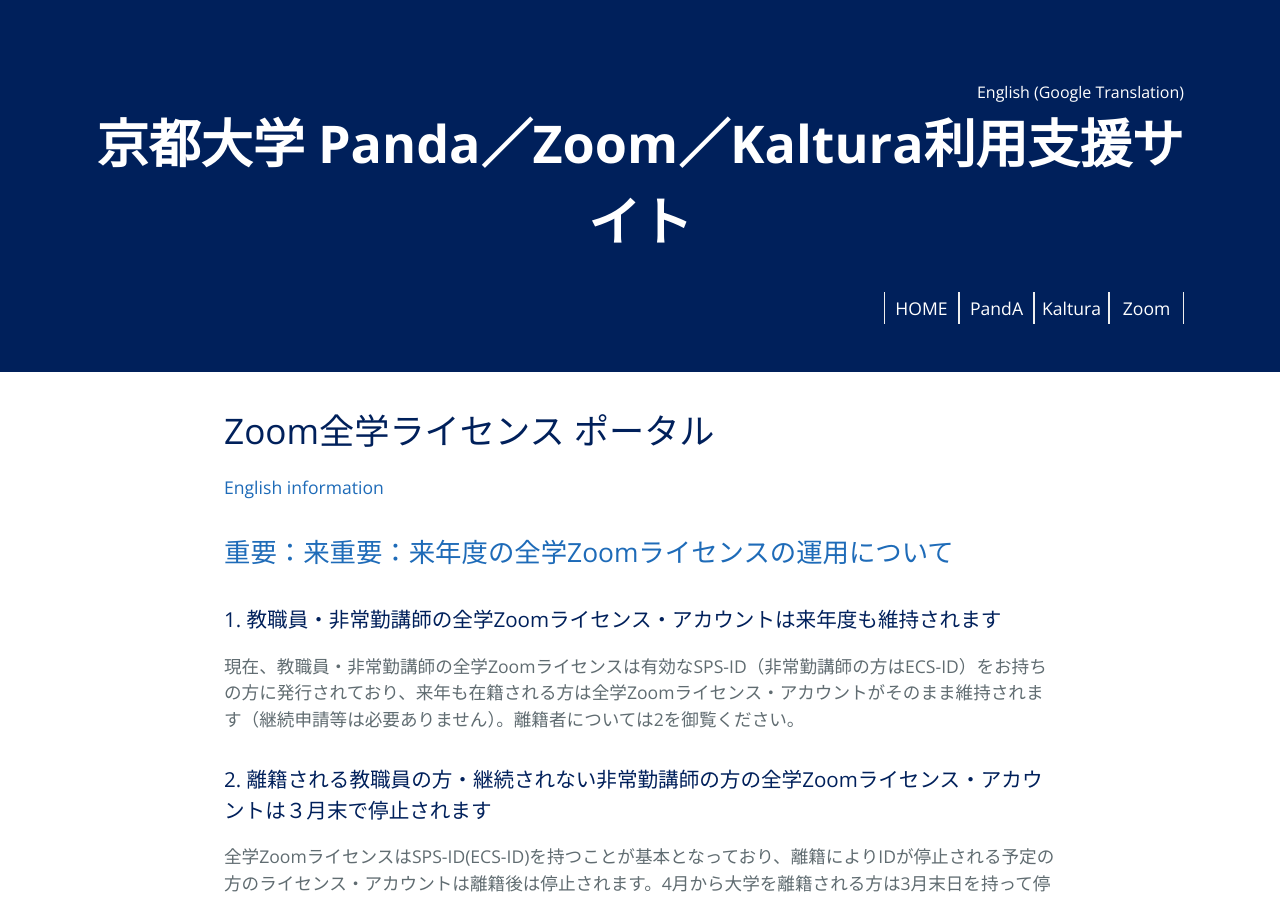
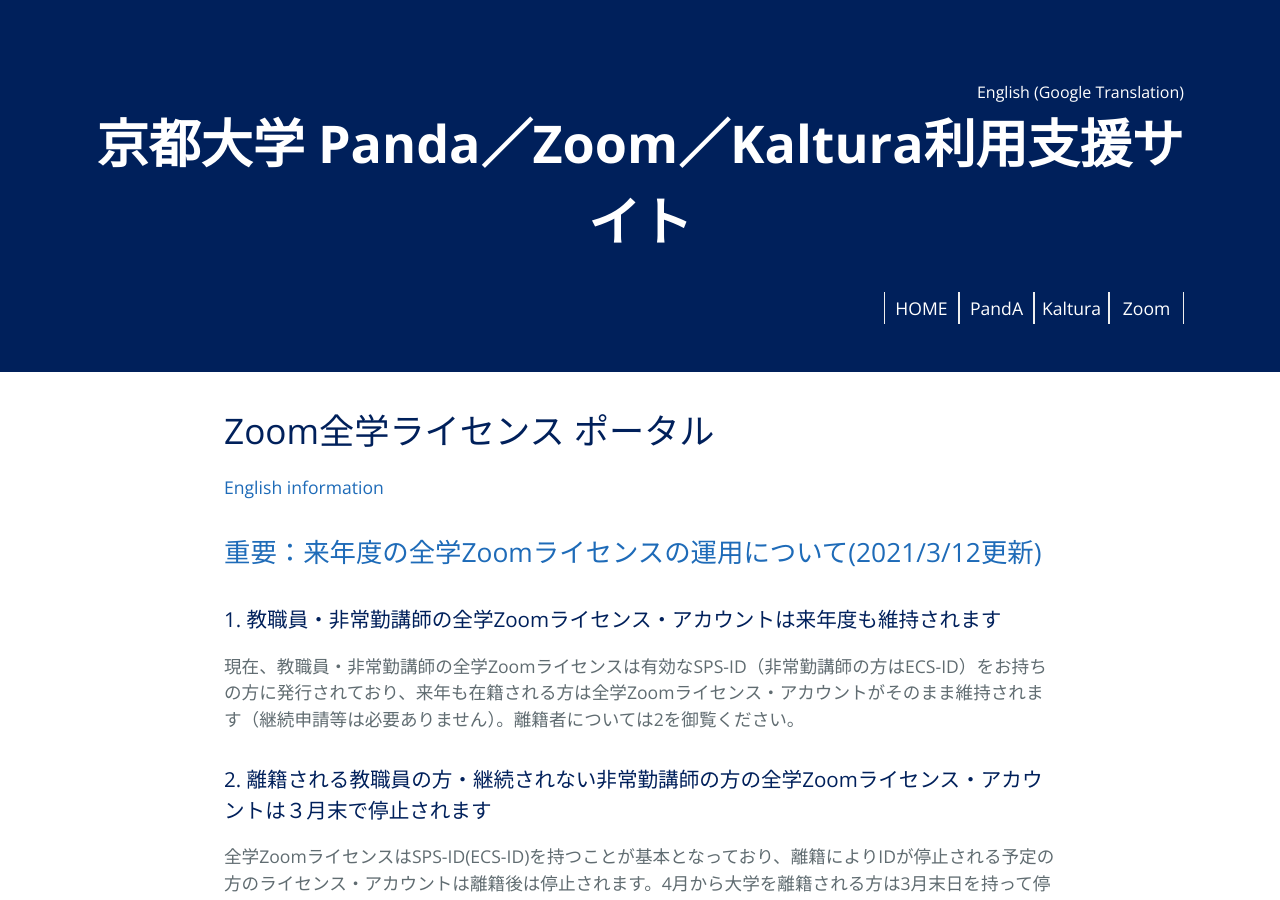
Before and after one commit to kyoto-u/online-edu, a Jekyll site: the page built from zoom.md, in a window 1280 px wide and 900 px high. Built offline with Jekyll 4.4.1, drawn with Linux system fonts in a browser that asks for light colours.

Commit message:
minor change

```diff
--- a/zoom.md
+++ b/zoom.md
@@ -6,7 +6,8 @@ title: オンラインミーティングサービス(Zoom全学ライセンス)
 # Zoom全学ライセンス ポータル
 [English information](zoom_en)
 
-## <a id="anch00">重要：来重要：来年度の全学Zoomライセンスの運用について</a>
+<a id="anch00"></a>
+## <a href="#anch00">重要：来年度の全学Zoomライセンスの運用について(2021/3/12更新)</a>
 ### 1. 教職員・非常勤講師の全学Zoomライセンス・アカウントは来年度も維持されます
 現在、教職員・非常勤講師の全学Zoomライセンスは有効なSPS-ID（非常勤講師の方はECS-ID）をお持ちの方に発行されており、来年も在籍される方は全学Zoomライセンス・アカウントがそのまま維持されます（継続申請等は必要ありません）。離籍者については2を御覧ください。
 ### 2. 離籍される教職員の方・継続されない非常勤講師の方の全学Zoomライセンス・アカウントは３月末で停止されます
```
